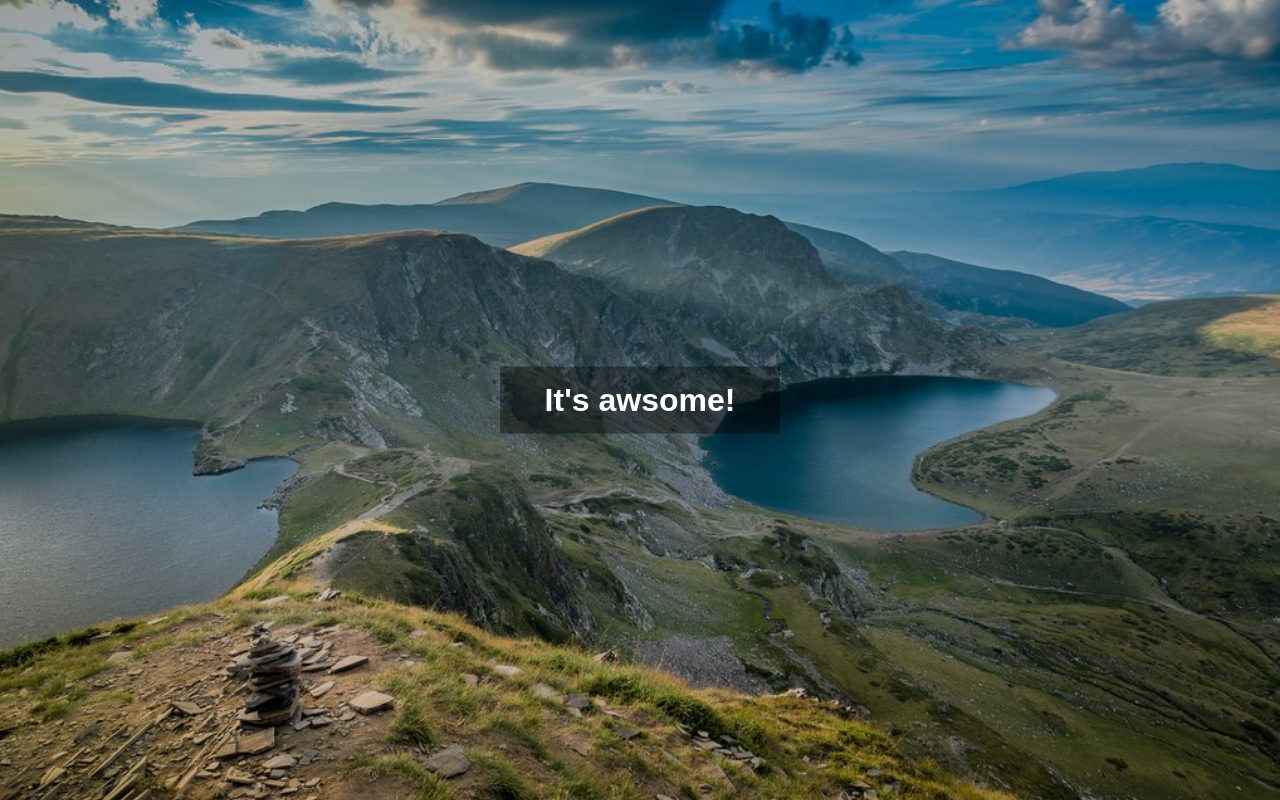
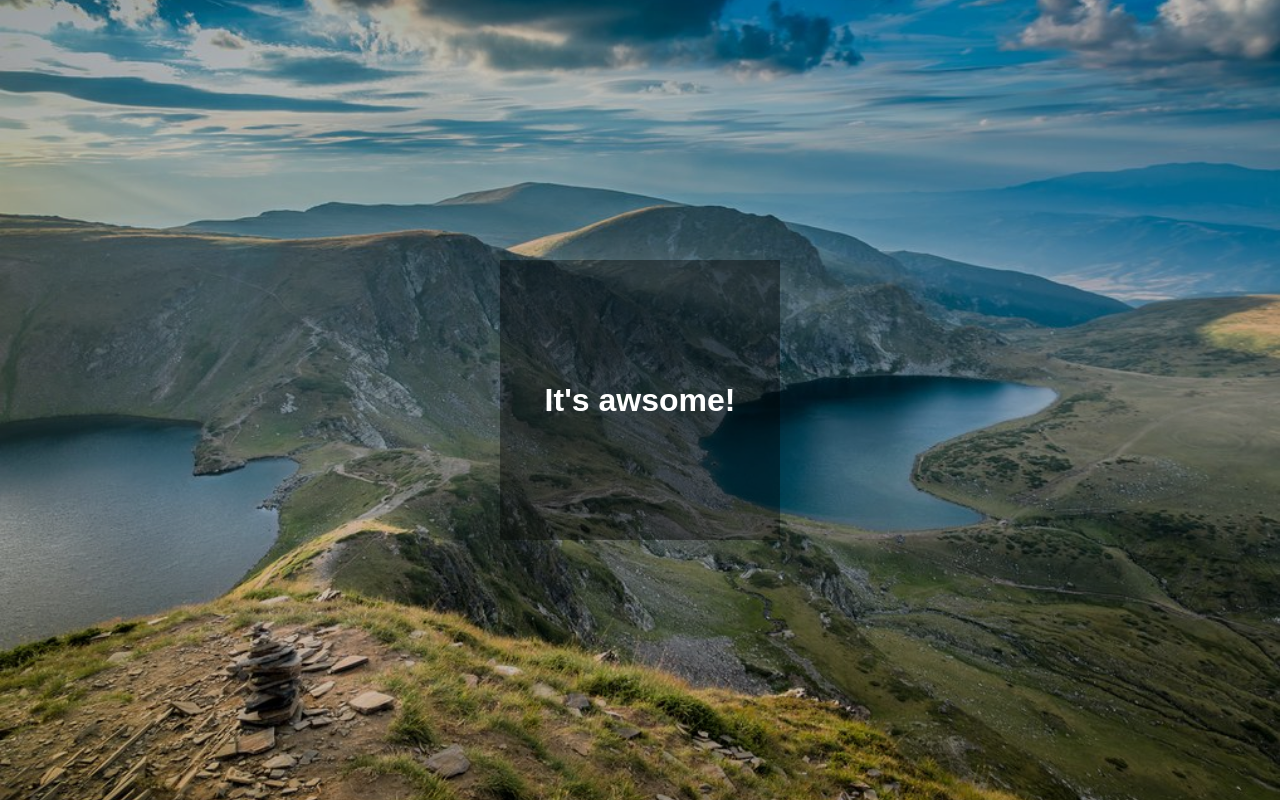
Before and after one commit to IvoLondon/git-bisect, a plain HTML site: page index.html in a window 1280 px wide. Drawn offline with Linux system fonts and the light colour scheme.

Commit message:
new: add height and make it a square

```diff
--- a/assets/style.css
+++ b/assets/style.css
@@ -24,4 +24,6 @@ h1 {
     background-color: rgba(0,0,0,0.4);
     margin: 0;
     width: 250px;
+    height: 250px;
+    line-height: 250px;
 }
```
